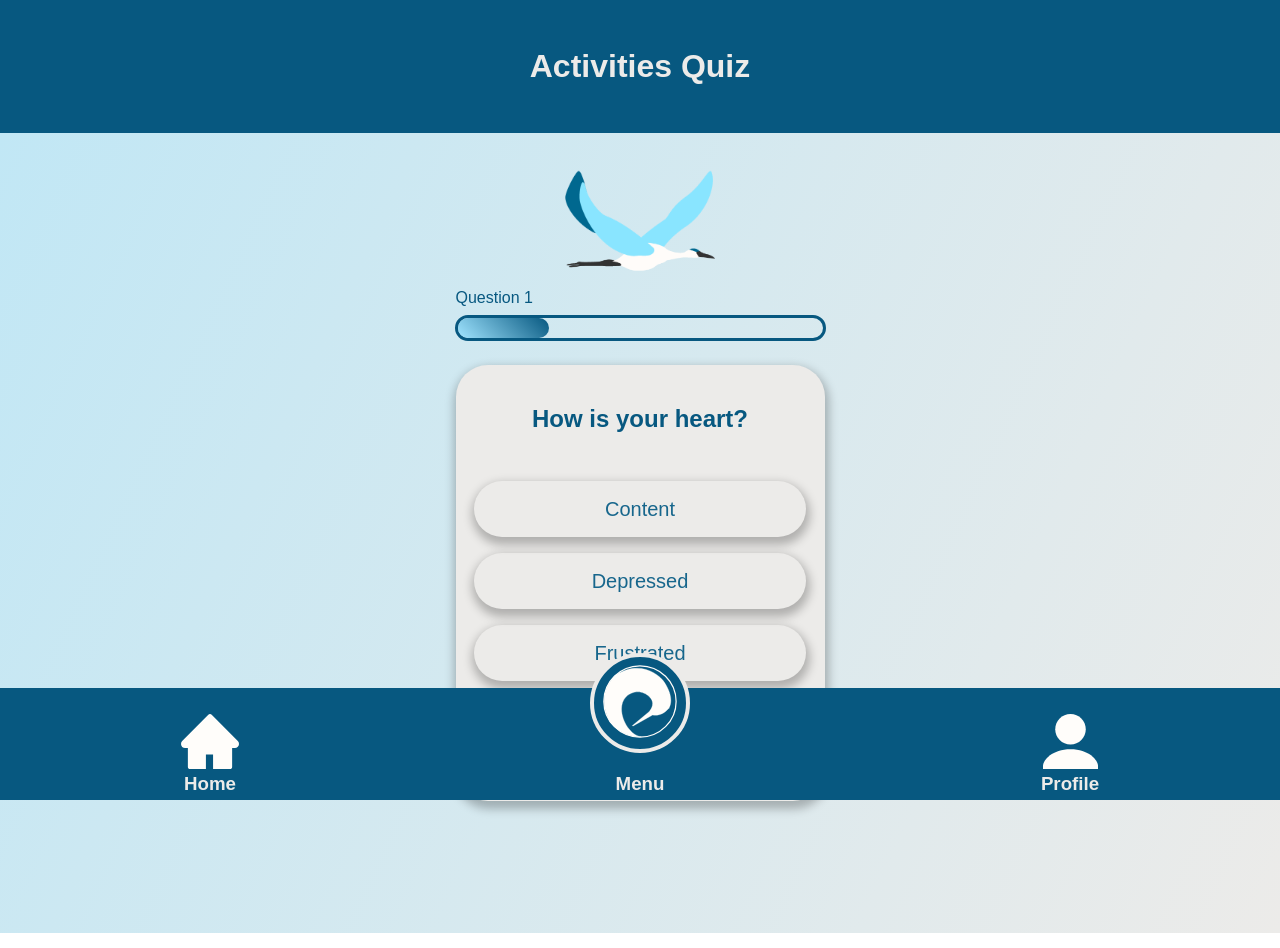
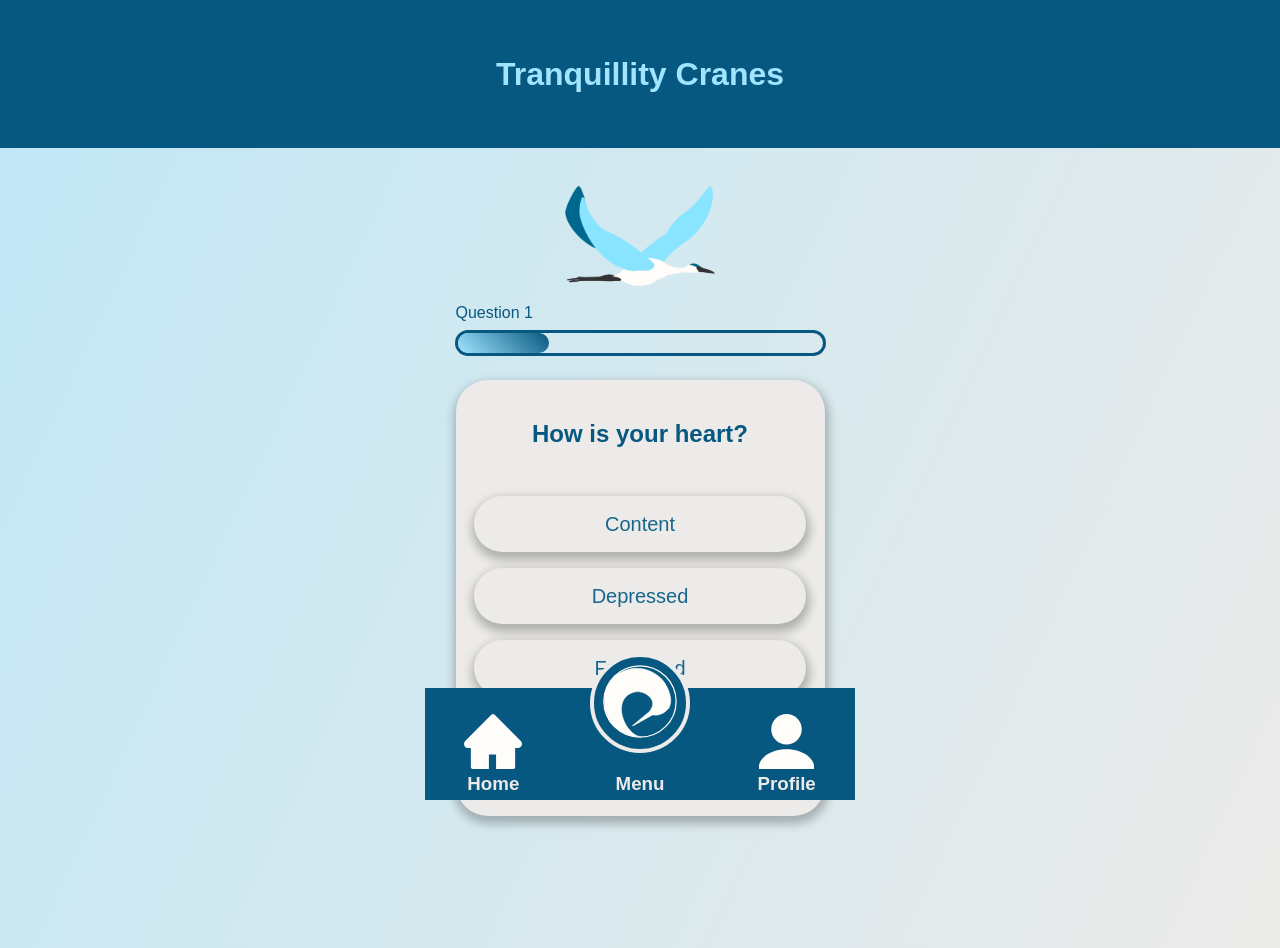
Before and after one commit to marlowereyes/Tranquillity-Cranes, a Next.js app: page /quiz in a window 1280 px wide. Built offline with nearby package versions, Linux system fonts and the light colour scheme.

Commit message:
adjusting a few styling widths

```diff
--- a/components/NavBar/NavBar.module.css
+++ b/components/NavBar/NavBar.module.css
@@ -6,7 +6,7 @@
     align-items: center;
     text-align: center;
     height:7rem;
-    width:100vw;
+    width:430px;
     background-color: var(--foreground-color);
     position: fixed;
     bottom: 0;
--- a/pages/quiz.js
+++ b/pages/quiz.js
@@ -12,7 +12,9 @@ export default function Home() {
     <>
       <HeadArea title="Activities Quiz" description="Learn about our app"/>
       <main className={`${styles.main}`}>
-        <h1>Activities Quiz</h1>
+        <div className={styles.header}>
+          <h1>Tranquillity Cranes</h1>
+        </div>
         <Quiz />
        <NavBar/>
       </main>
--- a/styles/Breathe.module.css
+++ b/styles/Breathe.module.css
@@ -1,3 +1,9 @@
 .breatheAnimation {
     width: 430px;
 }
+
+.main {
+    display: flex;
+    justify-content: center;
+    align-items: flex-start;
+}
--- a/styles/LiveSupport.module.css
+++ b/styles/LiveSupport.module.css
@@ -2,6 +2,7 @@
     display: flex;
     flex-direction: column;
     align-items: center;
+    margin-bottom: 10rem;
 }
 
 .supportHeader {
@@ -41,6 +42,7 @@
     border-radius: 30px;
     margin: 64px 16px 0px 16px;
     color: #075880;
+    width: 398px;
 }
 
 .publicChatHeader {
@@ -61,6 +63,7 @@
     border: solid 3px;
     border-radius: 30px;
     margin: 32px 16px 0px 16px;
+    width: 398px;
 }
 
 .liveSupportHeader {
--- a/styles/LogIn.module.css
+++ b/styles/LogIn.module.css
@@ -74,6 +74,7 @@
     justify-content: center;
     flex-wrap: wrap;
     gap: 16px;
+    width: 430px;
   }
 
   .submitEgg {
--- a/styles/Quiz.module.css
+++ b/styles/Quiz.module.css
@@ -6,8 +6,13 @@
     background-color:  var(--foreground-color);
   }
 
-  .main > h1 {
-    font-family: Arial, Helvetica, sans-serif;
-    color: var(--background-color);
-    margin: 48px;
+  .header {
+    height: 148px;
+    width: 430px;
+    background-color: #075880;
+    display: flex;
+    flex-direction: column;
+    justify-content: center;
+    align-items: center;
+    color:#A0E4FF;
   }
```
